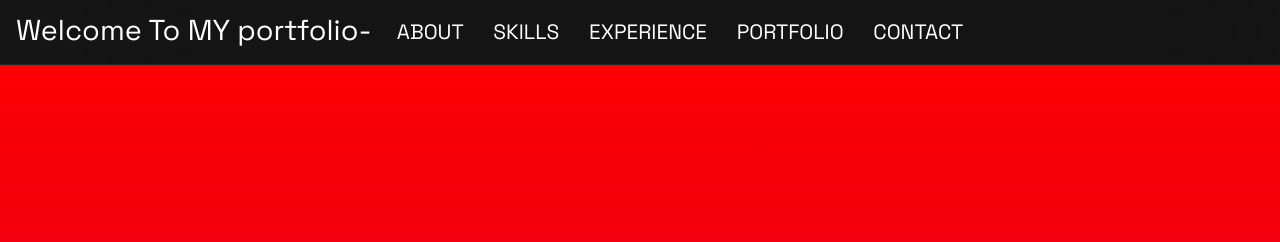
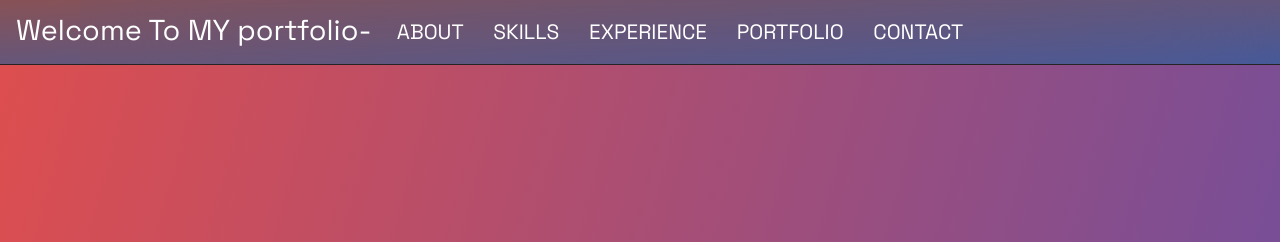
Before and after one commit to keshavjha005/myportfolio-oo5, a plain HTML site: page index.html in a window 1280 px wide. Shown: the top 242 px of the page. Drawn offline with nearby package versions, Linux system fonts and the light colour scheme.

Commit message:
Update style.css

```diff
--- a/style.css
+++ b/style.css
@@ -31,8 +31,7 @@ body {
     margin: 0;
     font-family: 'Space Grotesk', sans-serif;
     background-color: var(--body-bg);
-
-  background-image: linear-gradient(180deg, red, blue);
+        background-image: linear-gradient(to bottom right, #de4e4e , #1d4ed8);
     color: var(--text1);
     font-size: var(--fs-18);
     line-height: 1.56;
@@ -44,6 +43,7 @@ nav {
     top: 0;
     width: 100%;
     background-color: #151515;
+            background-image: linear-gradient(to bottom right, #885256 , #435a9d);
     z-index: 10;
     border-bottom: 1px solid var(--contact-bg);
     /* height: 4rem; */
```
